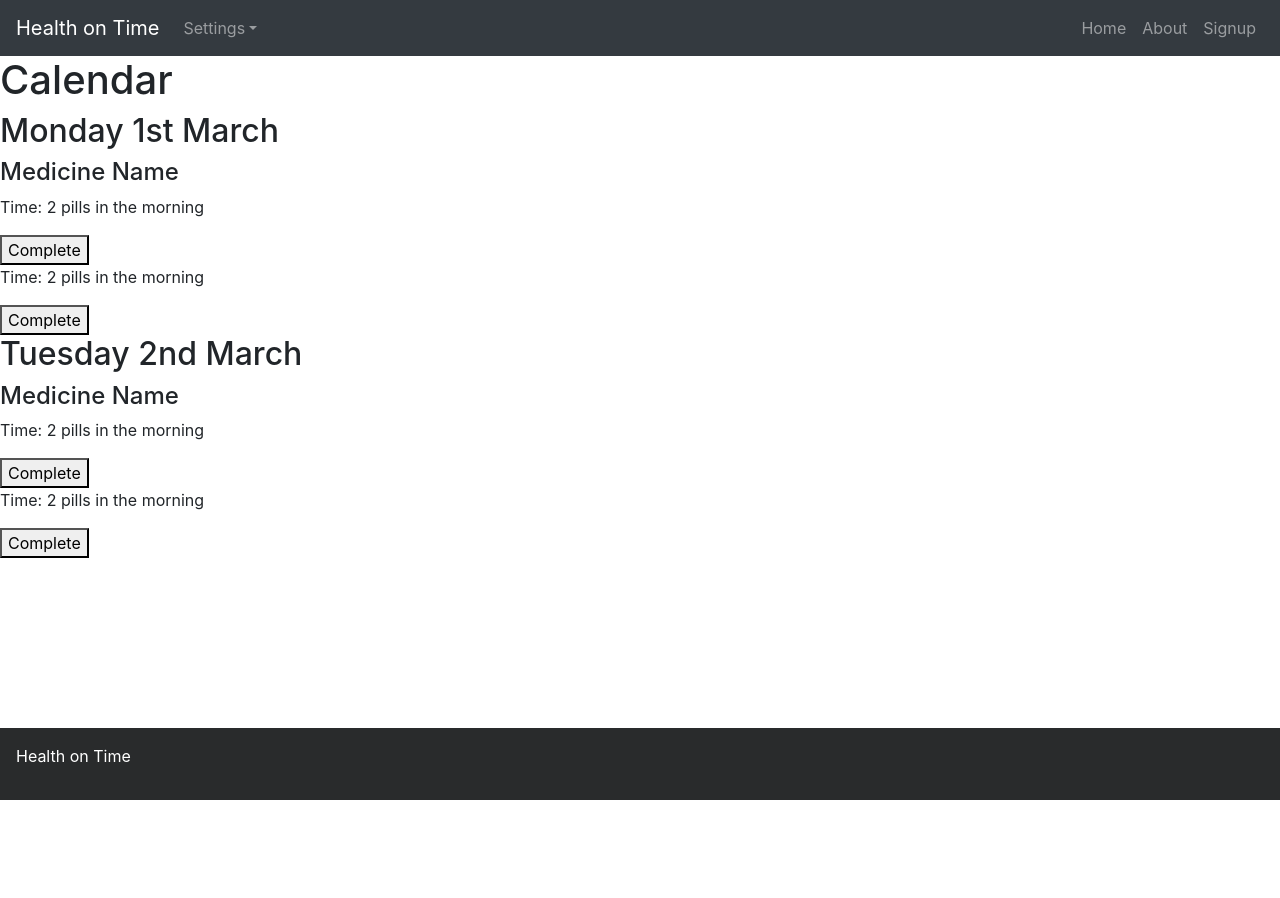
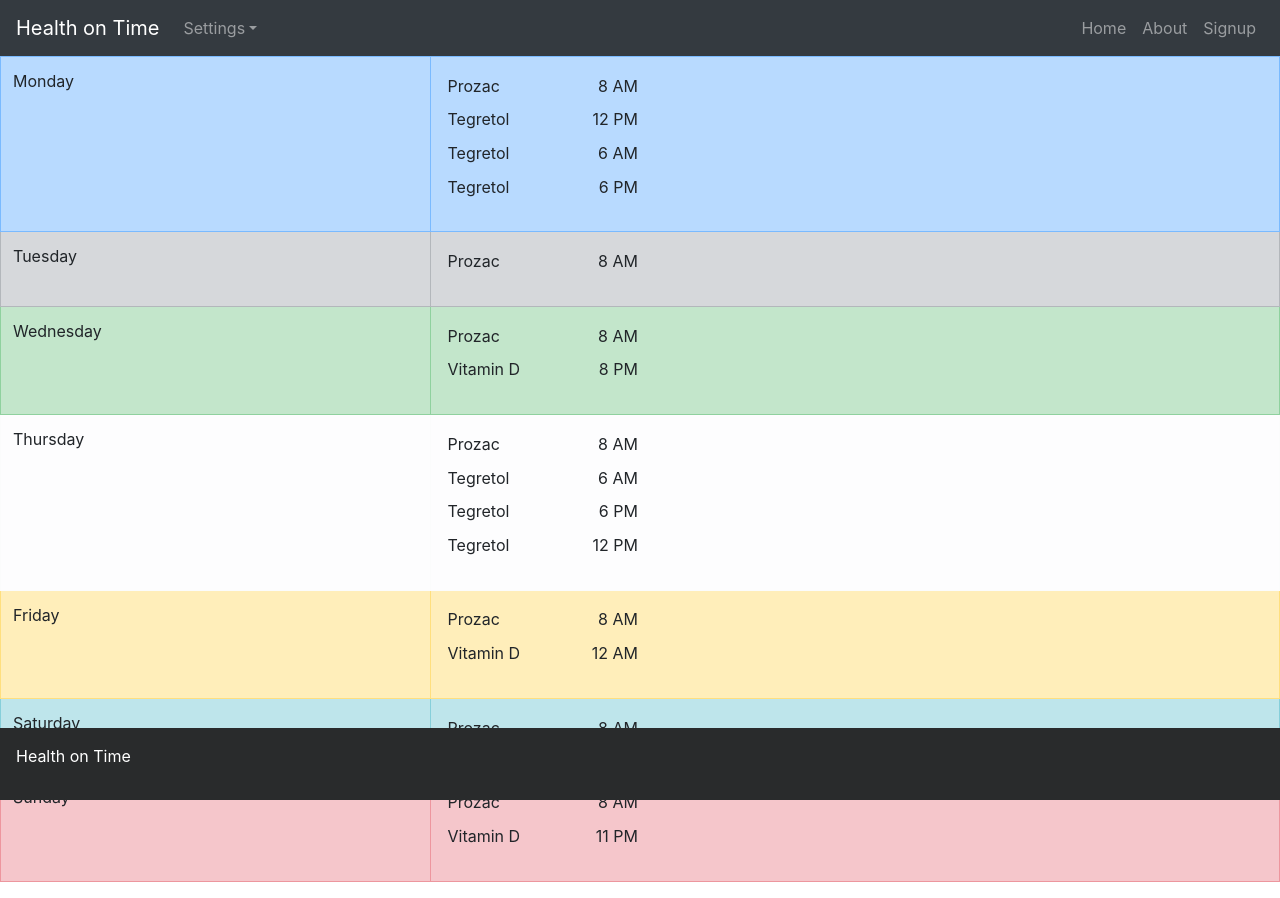
Before and after one commit to chingu-voyages/v27-geckos-team-03, a React (Create React App) app in the folder health-on-time/: page /calendar in a window 1280 px wide. Before the commit the page ends 800 px from the top, so only its background shows below. Built offline with nearby package versions, Linux system fonts and the light colour scheme.

Commit message:
Add new layout to Calendar

```diff
--- a/health-on-time/src/Pages/CalendarPage.js
+++ b/health-on-time/src/Pages/CalendarPage.js
@@ -1,30 +1,85 @@
 import React from "react";
+import "bootstrap/dist/css/bootstrap.min.css";
 
-const CalendarPage = () => {
+export default function App() {
+  return <Chart doses={doses1} />;
+}
+function sortedDay(desiredDay, arr) {
+  let dayDoses = arr.filter((el) => el.day == desiredDay);
+  return dayDoses.sort((a, b) => a.hour > b.hour);
+}
+
+function toTwelveHr(hour) {
+  if (hour === 0) return "12 AM";
+  if (hour <= 11) return `${hour} AM`;
+  if (hour === 12) return "12 PM";
+  if (hour <= 23) return `${hour - 12} PM`;
+  return null;
+}
+
+function makeRow(rowColor, dayString, doseArr) {
+  return (
+    <tr className={rowColor}>
+      <td className="day">{dayString}</td>
+      <td>
+        <table
+          style={{ width: "200px" }}
+          className="table table-sm table-borderless"
+        >
+          {doseArr.map((el) => (
+            <tr>
+              <td>{el.medName}</td>
+              <td>
+                <div className={"float-right"}>{toTwelveHr(el.hour)}</div>
+              </td>
+            </tr>
+          ))}
+        </table>
+      </td>
+    </tr>
+  );
+}
+
+const doses1 = [
+  { medName: "Prozac", day: 0, hour: 8 },
+  { medName: "Prozac", day: 1, hour: 8 },
+  { medName: "Prozac", day: 2, hour: 8 },
+  { medName: "Prozac", day: 3, hour: 8 },
+  { medName: "Prozac", day: 4, hour: 8 },
+  { medName: "Prozac", day: 5, hour: 8 },
+  { medName: "Prozac", day: 6, hour: 8 }, //
+  { medName: "Tegretol", day: 0, hour: 12 },
+  { medName: "Tegretol", day: 0, hour: 6 },
+  { medName: "Tegretol", day: 0, hour: 18 },
+  { medName: "Tegretol", day: 3, hour: 6 },
+  { medName: "Tegretol", day: 3, hour: 18 },
+  { medName: "Tegretol", day: 3, hour: 12 }, //
+  { medName: "Vitamin D", day: 6, hour: 23 }, //
+  { medName: "Vitamin D", day: 4, hour: 0 },
+  { medName: "Vitamin D", day: 2, hour: 20 },
+];
+
+function Chart(props) {
+  const doses = props.doses;
+  const monDoses = sortedDay(0, doses);
+  const tuesDoses = sortedDay(1, doses);
+  const wedDoses = sortedDay(2, doses);
+  const thurDoses = sortedDay(3, doses);
+  const friDoses = sortedDay(4, doses);
+  const satDoses = sortedDay(5, doses);
+  const sunDoses = sortedDay(6, doses);
+
   return (
     <div>
-      <h1>Calendar</h1>
-      <div>
-        <h2>Monday 1st March</h2>
-        <h4>Medicine Name</h4>
-        <p>Time: 2 pills in the morning</p>
-        <button>Complete</button>
-        <p>Time: 2 pills in the morning</p>
-        <button>Complete</button>
-
-      </div>
-      <div>
-      <h2>Tuesday 2nd March</h2>
-      <h4>Medicine Name</h4>
-      <p>Time: 2 pills in the morning</p>
-      <button>Complete</button>
-
-      <p>Time: 2 pills in the morning</p>
-      <button>Complete</button>
-
-    </div>
+      <table className="table table-bordered">
+        {makeRow("table-primary", "Monday", monDoses)}
+        {makeRow("table-secondary", "Tuesday", tuesDoses)}
+        {makeRow("table-success", "Wednesday", wedDoses)}
+        {makeRow("table-light", "Thursday", thurDoses)}
+        {makeRow("table-warning", "Friday", friDoses)}
+        {makeRow("table-info", "Saturday", satDoses)}
+        {makeRow("table-danger", "Sunday", sunDoses)}
+      </table>
     </div>
   );
-};
-
-export default CalendarPage;
+}
```
